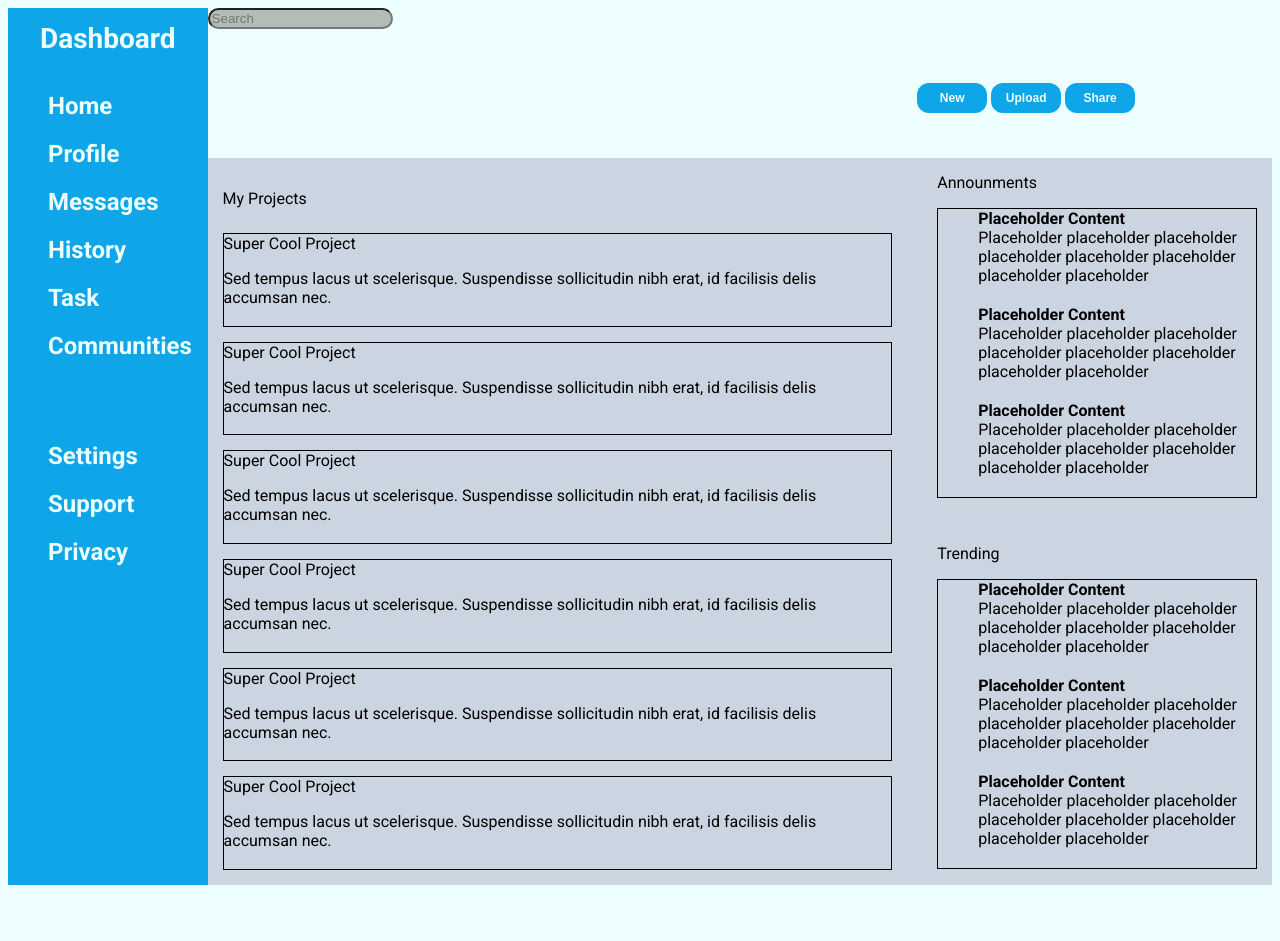
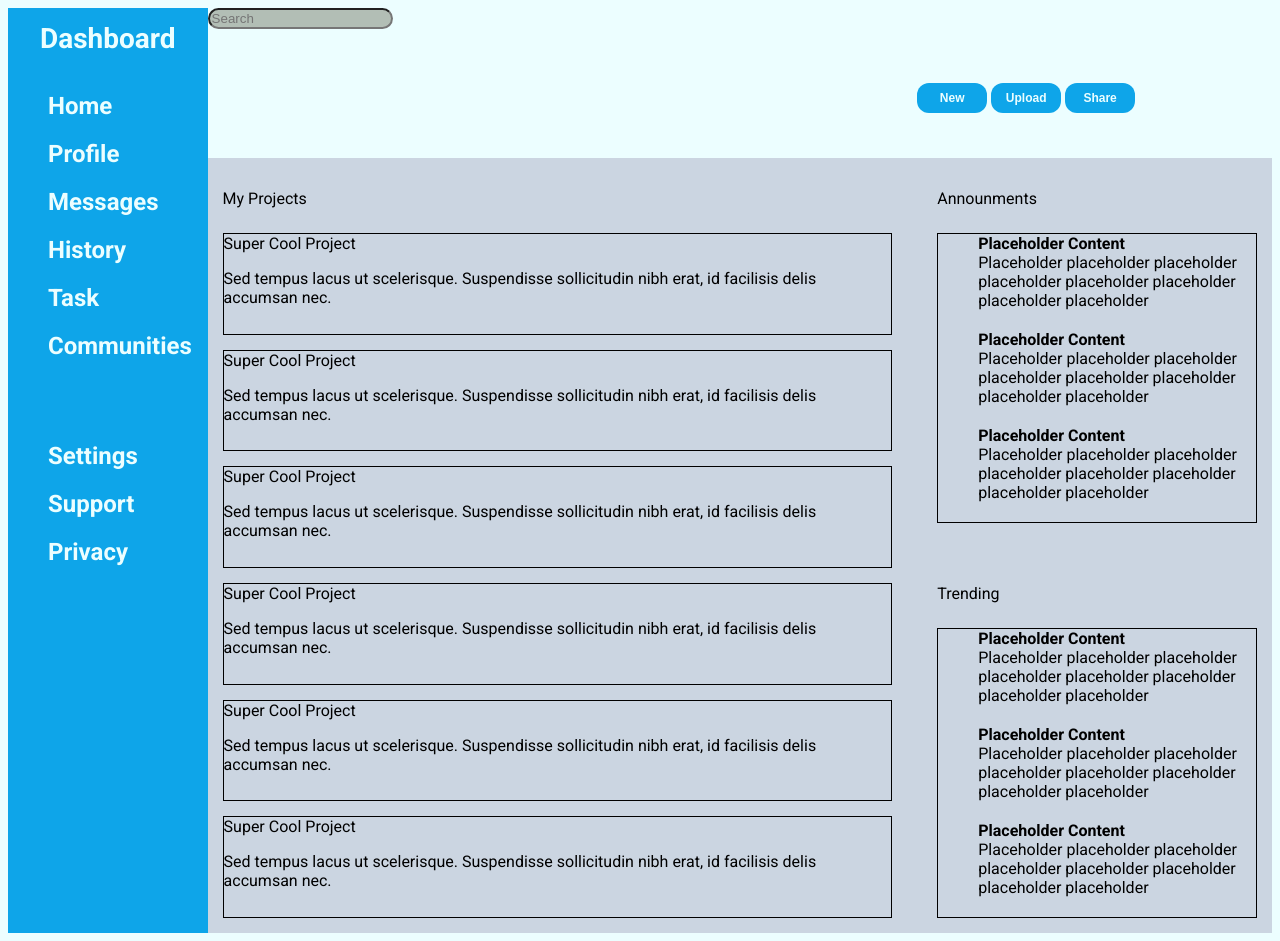
Before and after one commit to Roc327/admin-dashboard, a plain HTML site: page index.html in a window 1280 px wide. Before the commit the page ends 893 px from the top, so only its background shows below. Drawn offline with Linux system fonts and the light colour scheme.

Commit message:
properly adjusted containers in main-content, spelling error in html, removed margins in ul elements

```diff
--- a/css/style.css
+++ b/css/style.css
@@ -15,7 +15,6 @@ ul li {
   display: grid;
   grid-template-columns: 0.75fr 4fr;
   grid-template-rows: 150px 4fr min-content;
-  /*gap: 10px;*/
 }
 
 .container div {
@@ -41,9 +40,6 @@ ul li {
   font-size: 28px;
   font-weight: bold;
   color: #ecfeff;
-}
-
-#sidebar-brand {
 }
 
 #nav-list,
@@ -89,30 +85,44 @@ ul li {
   grid-row: 1;
 }
 
-#announcements {
+#announcements-container {
   grid-column-start: 2;
+  display: grid;
+  grid-template-rows: 60px auto;
   margin: 15px;
 }
 
+#announcements {
+  grid-row-start: 2;
+}
+
 #announcements-title {
-  margin: 15px;
+  grid-row: 1 / 2;
 }
 
 #announcements > ul {
   border: 1px solid black;
+  margin: 0px;
+}
+
+#trending-container {
+  grid-column-start: 2;
+  display: grid;
+  grid-template-rows: 60px 1fr;
+  margin: 15px;
 }
 
 #trending {
-  grid-column-start: 2;
-  margin: 15px;
+  grid-row-start: 2;
 }
 
 #trending-title {
-  margin: 15px;
+  grid-row: 1 / 2;
 }
 
 #trending > ul {
   border: 1px solid black;
+  margin: 0px;
 }
 
 .header {
--- a/index.html
+++ b/index.html
@@ -125,7 +125,7 @@
             </ul>
           </div>
         </div>
-        <div is="trending-container">
+        <div id="trending-container">
           <p id="trending-title">Trending</p>
           <div id="trending">
             <ul>
```
